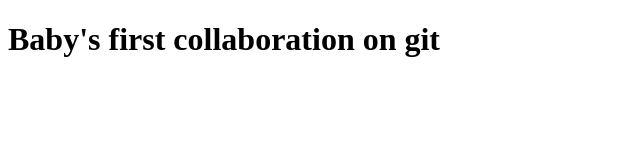
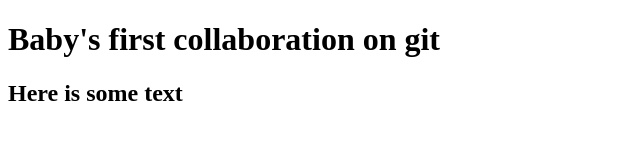
Before and after one commit to ptagliavia/donut, a plain HTML site: page index.html in a window 1280 px wide. Shown: the whole page, without its empty margins (0-640 px from the left). Drawn offline with Linux system fonts and the light colour scheme.

Commit message:
Added a h2

```diff
--- a/index.html
+++ b/index.html
@@ -6,5 +6,6 @@
 </head>
 <body>
 <h1>Baby's first collaboration on git</h1>
+<h2> Here is some text</h2>
 </body>
 </html>
```
